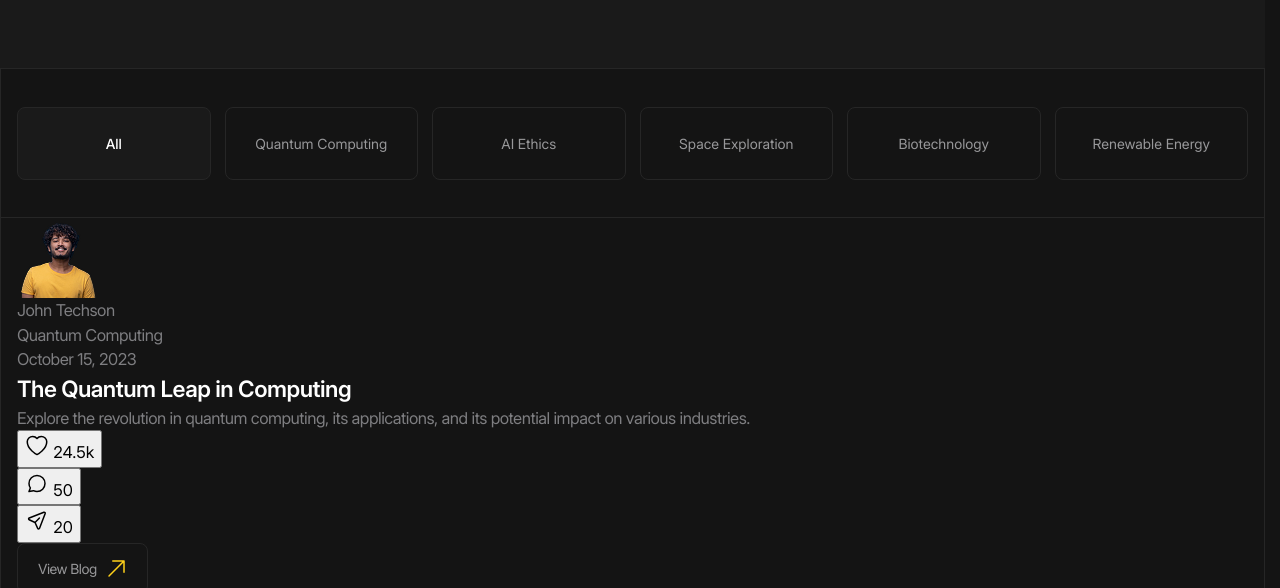
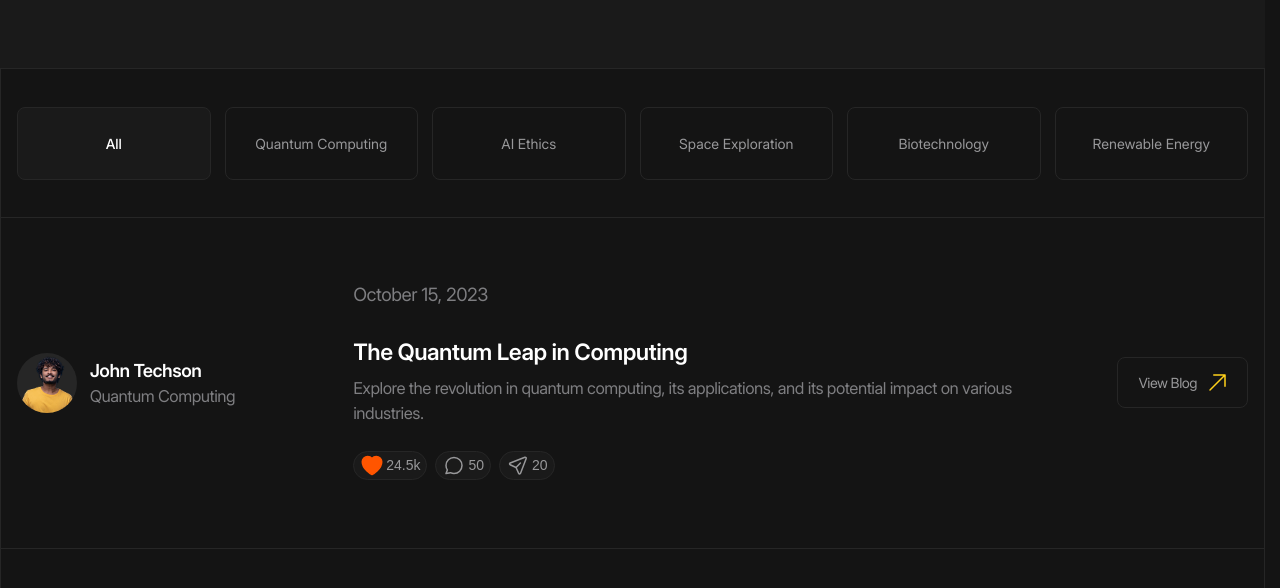
Before and after one commit to andrei-9226/future_tech, a website with bundled scripts: page index.html in a window 1280 px wide. Shown: the part 212-800 px from the top of the page. Built offline with nearby package versions, Linux system fonts and the light colour scheme.

Commit message:
feat: add styles to blog section

```diff
--- a/styles/blocks/_blog-actions.scss
+++ b/styles/blocks/_blog-actions.scss
@@ -1 +1,55 @@
 @use "../helpers" as *;
+
+.blog-actions {
+  &__list {
+    display: flex;
+    column-gap: rem(10);
+
+    @include laptop {
+      column-gap: rem(8);
+    }
+  }
+
+  &__button {
+    display: inline-flex;
+    align-items: center;
+    column-gap: rem(4);
+    background-color: var(--color-dark-10);
+    border: var(--border);
+    border-radius: rem(100);
+    color: var(--color-gray-60);
+    font-family: var(--font-family-accent);
+    font-size: rem(18);
+
+    @include laptop {
+      column-gap: rem(2);
+      font-size: rem(14);
+    }
+
+    &.is-active {
+        svg * {
+            fill: var(--color-red);
+            stroke: var(--color-red);
+        }
+    }
+  }
+  &__icon-wrapper {
+    --size: #{rem(24)};
+
+    @include square(--size);
+
+    display: flex;
+
+    @include laptop {
+      --size: #{rem(20)};
+    }
+
+    svg {
+      width: 100%;
+      height: 100%;
+      * {
+        fill: transparent;
+      }
+    }
+  }
+}
--- a/styles/blocks/_blog-card.scss
+++ b/styles/blocks/_blog-card.scss
@@ -1 +1,27 @@
 @use "../helpers" as *;
+
+.blog-card {
+  padding-block: fluid(80, 40);
+  display: grid;
+  grid-template-columns: 24% 1fr auto;
+  column-gap: fluid(50, 28);
+
+  &__body {
+    display: grid;
+    row-gap: fluid(30, 20);
+  }
+
+  &__date {
+    color: var(--color-gary-60);
+    @include fluid-text(20, 16);
+  }
+
+  &__info {
+    display: grid;
+    row-gap: fluid(10, 4);
+  }
+
+  &__link {
+    align-self: center;
+  }
+}
--- a/styles/blocks/_person-card.scss
+++ b/styles/blocks/_person-card.scss
@@ -1 +1,35 @@
 @use "../helpers" as *;
+
+.person-card {
+  display: flex;
+  align-items: center;
+  column-gap: fluid(16, 8);
+
+  &__image {
+    width: rem(80);
+    background-color: var(--color-dark-15);
+    border-radius: 50%;
+
+    @include laptop {
+      width: rem(60);
+    }
+  }
+
+  &__body {
+    display: grid;
+
+    @include laptop-above {
+      row-gap: rem(2);
+    }
+  }
+
+  &__name {
+    font-size: rem(20);
+    font-weight: 600;
+    color: var(--color-light);
+
+    @include laptop {
+      font-size: rem(18);
+    }
+  }
+}
```
Also changed, not shown: styles/main.css, 1 other file.
